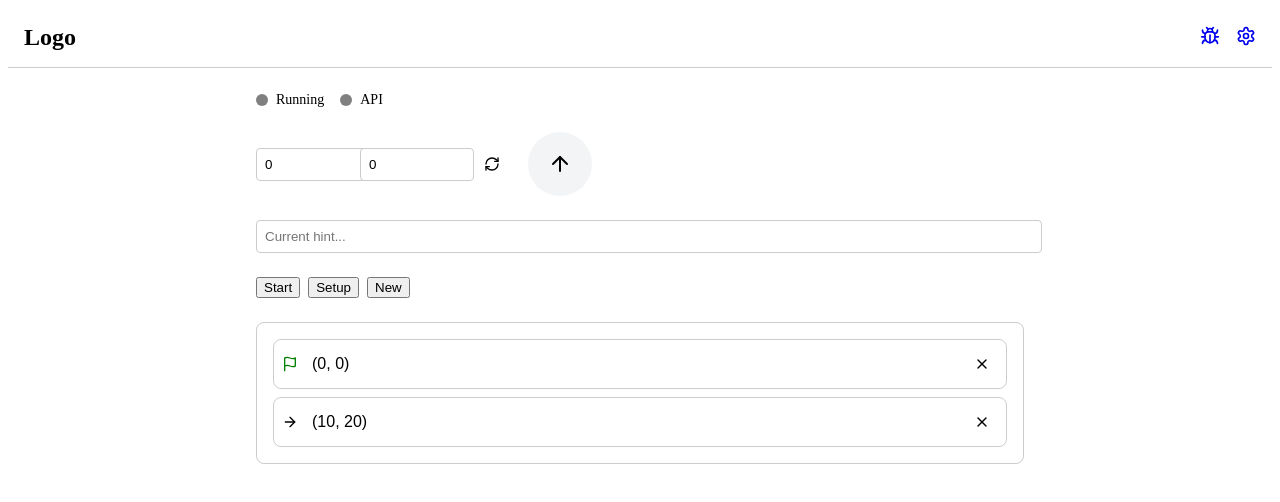
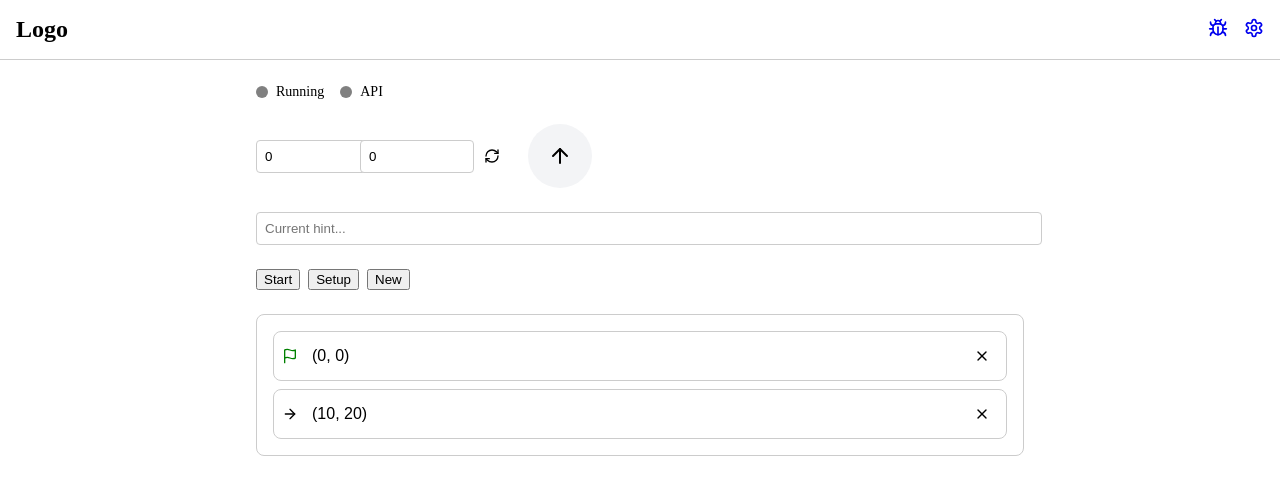
Before and after one commit to LightInn/dofus-hunteRS, a React (Vite) app: page / in a window 1280 px wide. Shown: the top 502 px of the page. Built offline with nearby package versions, Linux system fonts and the light colour scheme.

Commit message:
style: reset body and global styles
Added margin and padding reset to the body in HTML.
Introduced a global style rule for all elements to ensure consistent box-sizing and remove default margins/paddings.

```diff
--- a/index.html
+++ b/index.html
@@ -7,7 +7,7 @@
     <title>Tauri + React + Typescript</title>
   </head>
 
-  <body>
+  <body style="margin: 0; padding: 0;">
     <div id="root"></div>
     <script type="module" src="/src/main.tsx"></script>
   </body>
--- a/src/App.css
+++ b/src/App.css
@@ -1,3 +1,9 @@
+* {
+  margin: 0;
+  padding: 0;
+  box-sizing: border-box;
+}
+
 .logo.vite:hover {
   filter: drop-shadow(0 0 2em #747bff);
 }
```
